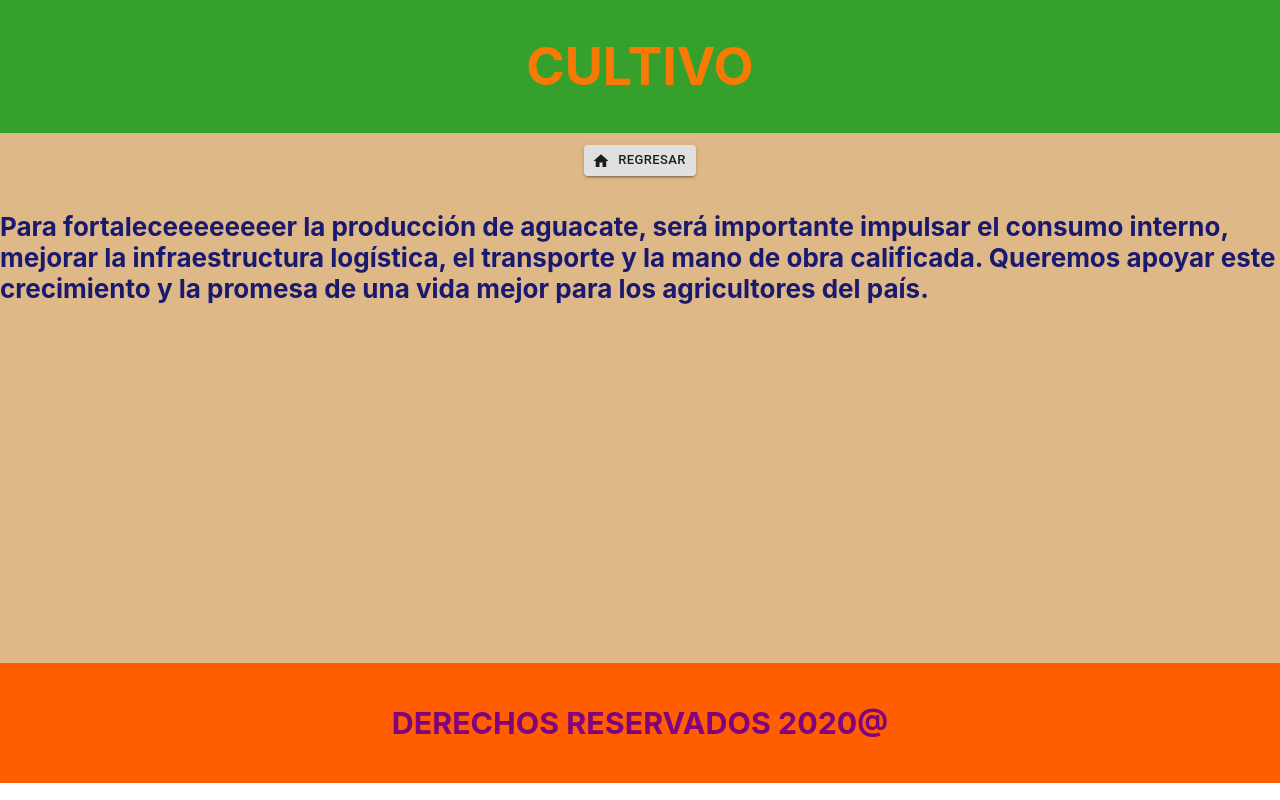
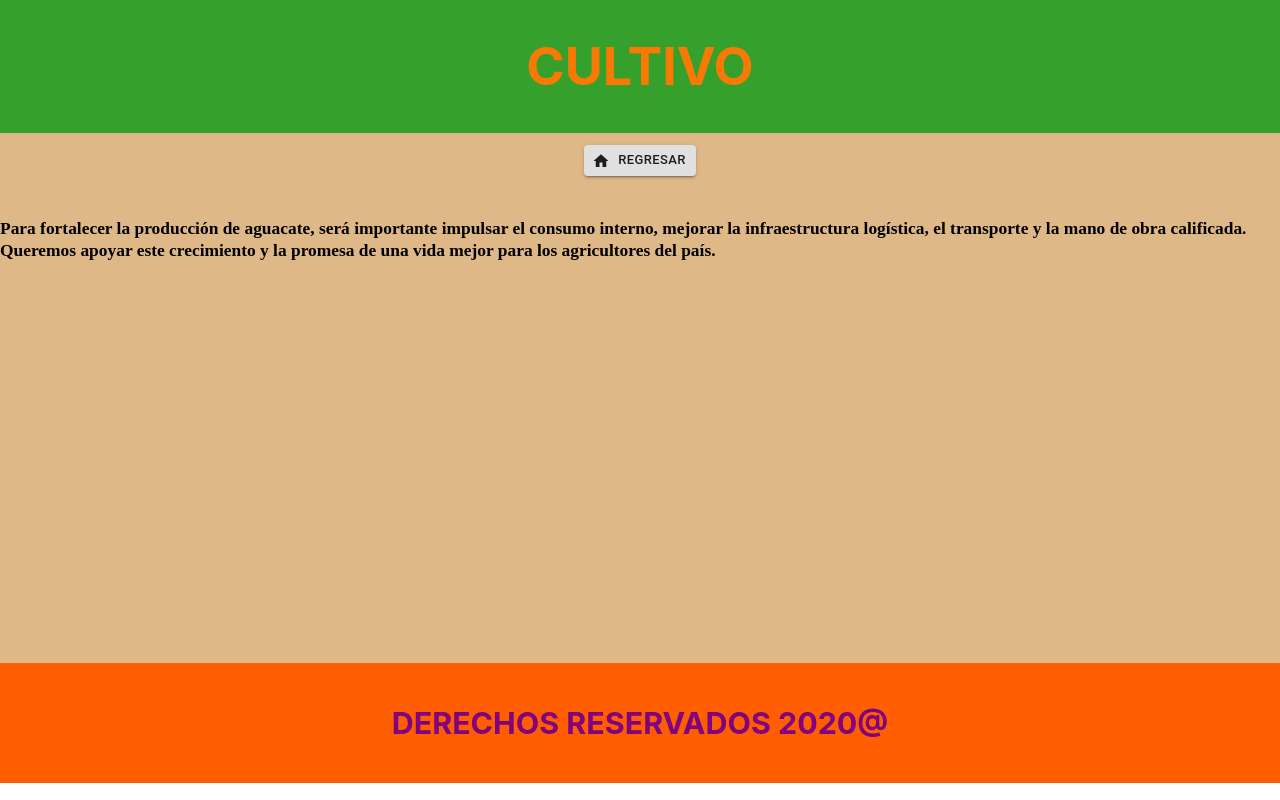
Before and after one commit to Ramon3210/kopanda, a React (Create React App) app: page /datos in a window 1280 px wide. Built offline with nearby package versions, Linux system fonts and the light colour scheme.

Commit message:
Update DatosView.jsx

```diff
--- a/src/view/DatosView.jsx
+++ b/src/view/DatosView.jsx
@@ -75,7 +75,7 @@ class DatosView extends Component {
             Regresar
           </Button>
         </Link>
- <h4>Para fortaleceeeeeeeer la producción de aguacate, será importante impulsar el consumo interno, mejorar la infraestructura logística, el transporte y la mano de obra calificada. Queremos apoyar este crecimiento y la promesa de una vida mejor para los agricultores del país.</h4>
+ <h6><font face="Gabriola" color="black"> Para fortalecer la producción de aguacate, será importante impulsar el consumo interno, mejorar la infraestructura logística, el transporte y la mano de obra calificada. Queremos apoyar este crecimiento y la promesa de una vida mejor para los agricultores del país.</font></h6>
         {/* <h1>{this.props.name}</h1>
         <form autoComplete="off" onSubmit={this.addData}>
           <table>
```
